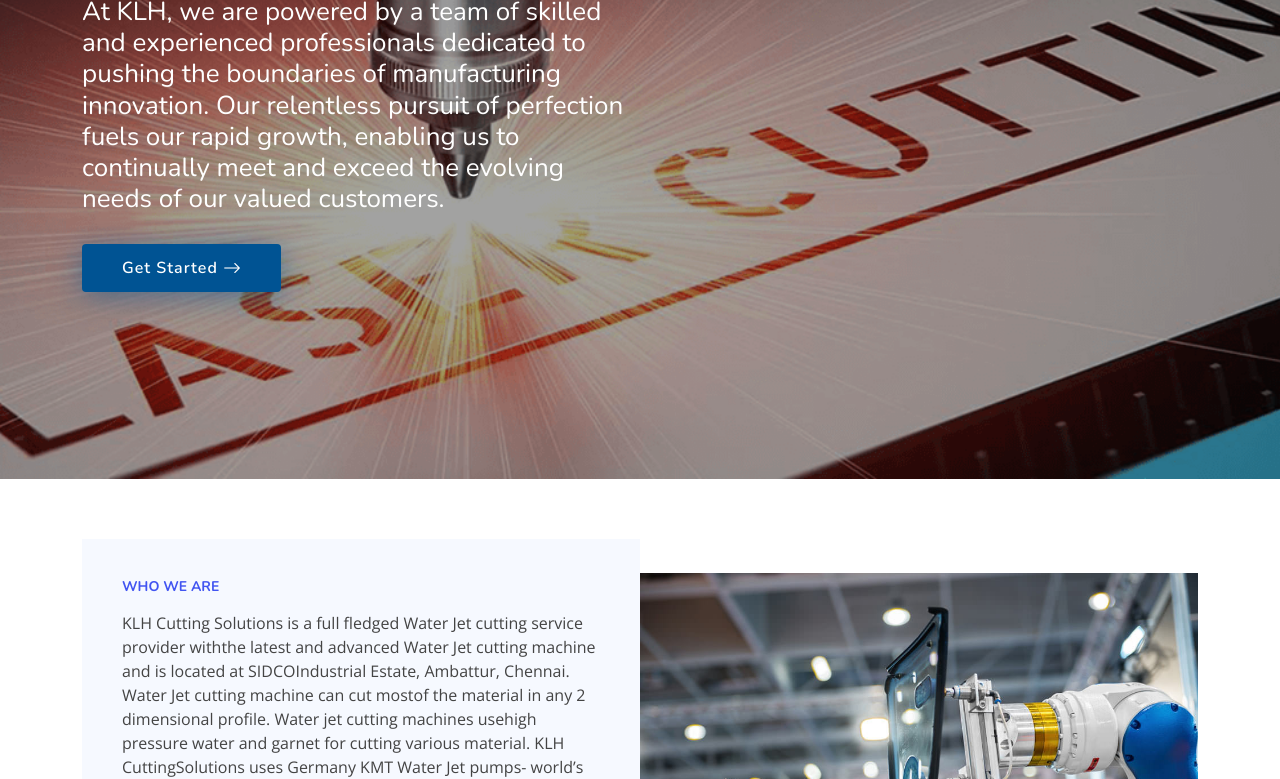
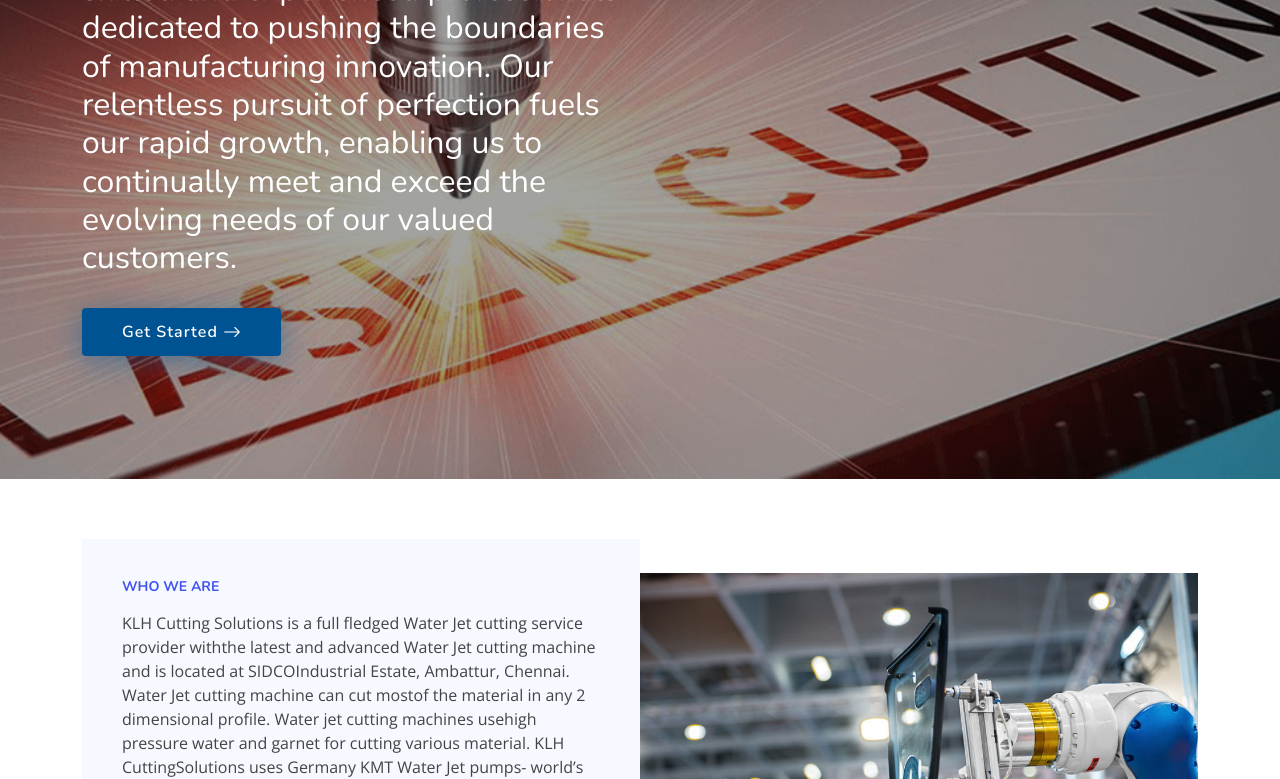
Before and after one commit to Shaddyshelly/KLH, a plain HTML site: page index.html in a window 1280 px wide. Shown: the part 321-1100 px from the top of the page. Drawn offline with nearby package versions, Linux system fonts and the light colour scheme.

Commit message:
Anjali Added something

```diff
--- a/assets/css/style.css
+++ b/assets/css/style.css
@@ -483,7 +483,7 @@ section {
 .hero h2 {
   color: #ffffff;
   margin: 15px 0 0 0;
-  font-size: 26px;
+  font-size: 18gitpx;
 }
 
 .hero .btn-get-started {
```
Also changed, not shown: 1 other file.
